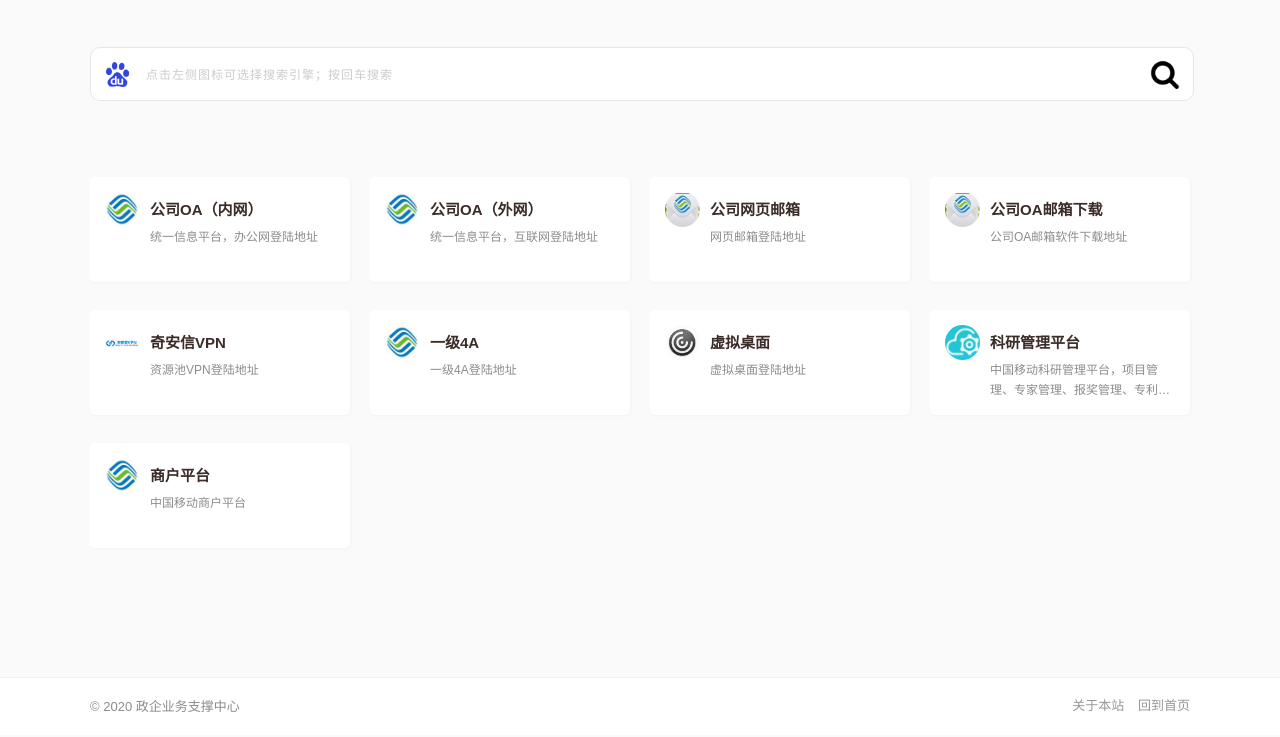
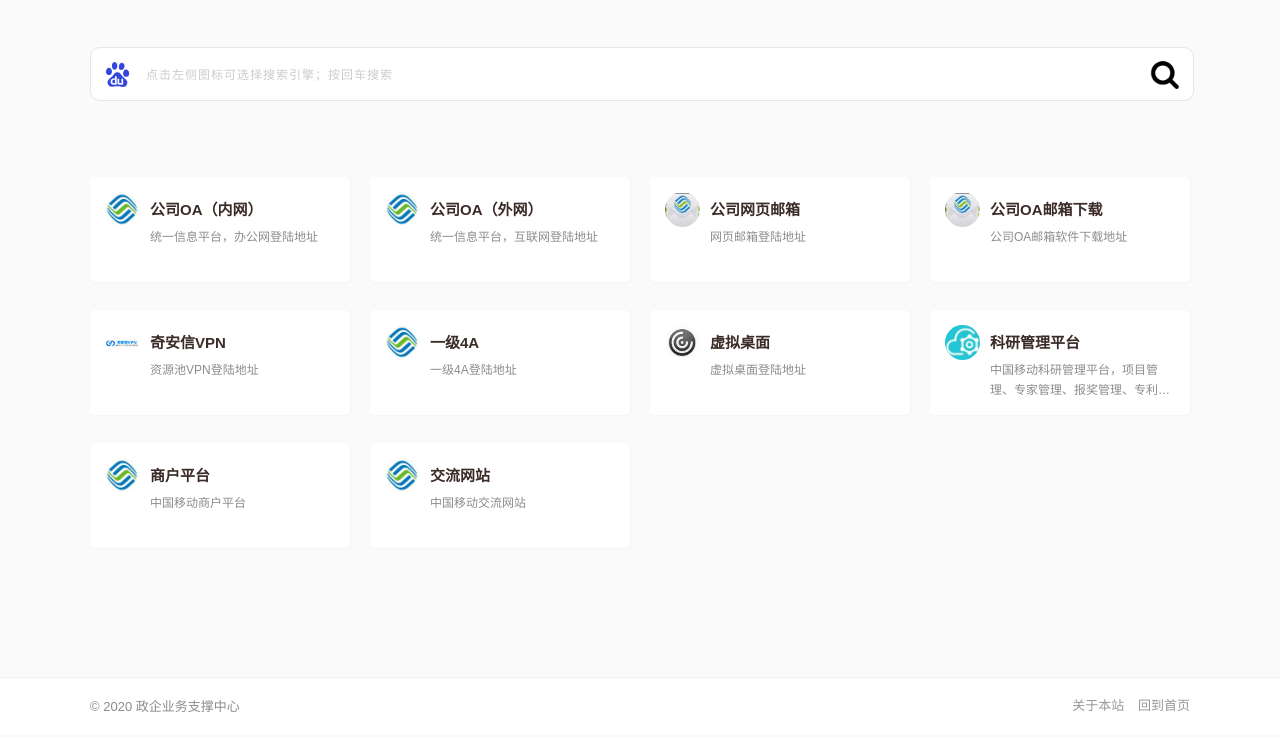
Before and after one commit to xxxjkk/xxxjkk, a plain HTML site: page index.html in a window 1280 px wide. Shown: the part 63-800 px from the top of the page. Drawn offline with Linux system fonts and the light colour scheme.

Commit message:
新增导航内容

```diff
--- a/index.html
+++ b/index.html
@@ -152,6 +152,15 @@
               <p>中国移动商户平台</p>
             </a>
           </li>
+          <li>
+            <a class="nav-item clearfix" href="http://117.132.186.19/JLWZLogon/Login.aspx" target="_blank">
+              <div class="nav-img"
+                style="margin-bottom:40px;background-image: url(/images/CMIT_OA.jpg);">
+              </div>
+              <div class="nav-name">交流网站</div>
+              <p>中国移动交流网站</p>
+            </a>
+          </li>
 
         </ul>
       </div>
```
